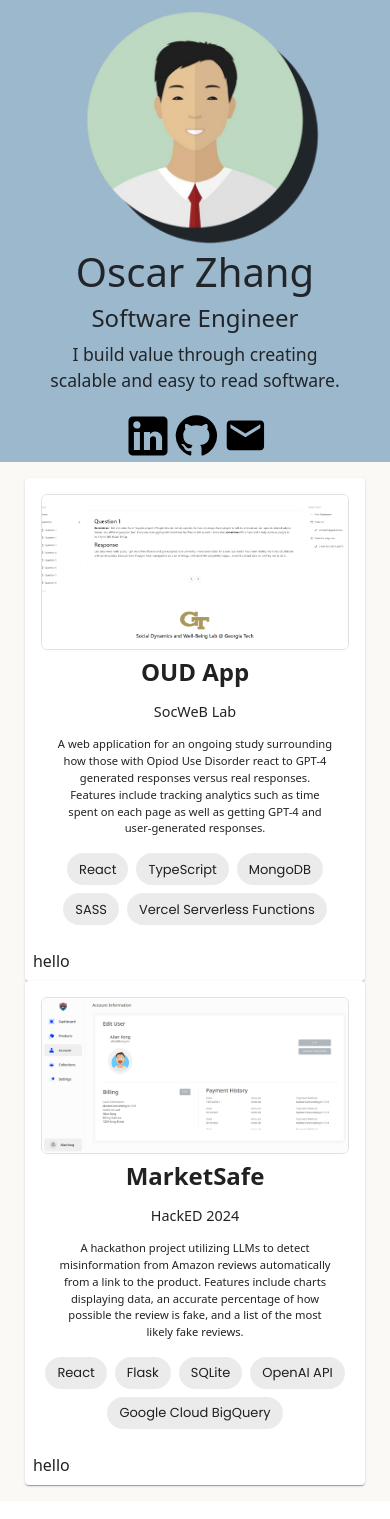
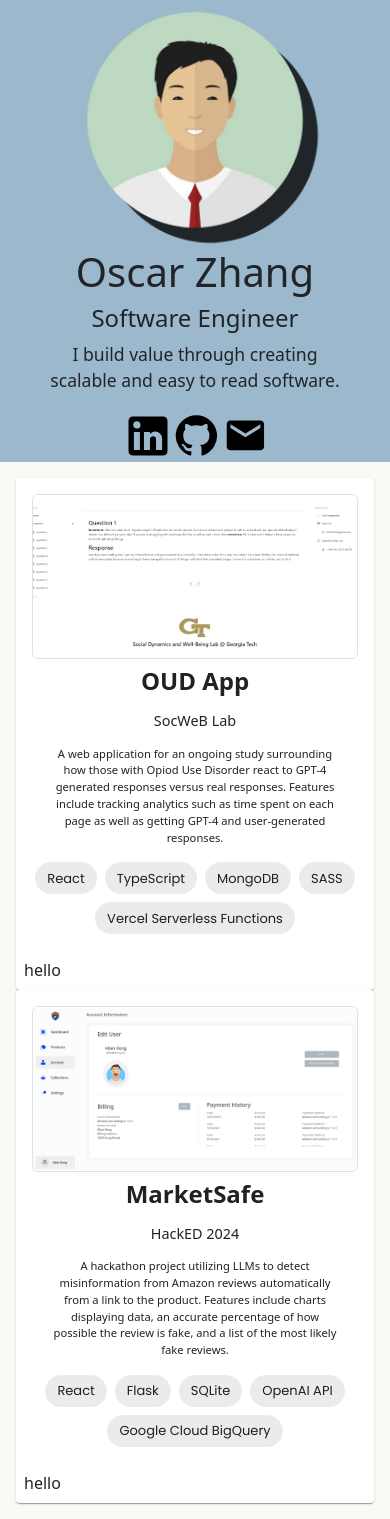
Before and after one commit to oscarzhang228/Portfolio-OZ, a React (Vite) app: page / in a window 390 px wide. Built offline with nearby package versions, Linux system fonts and the light colour scheme.

Commit message:
change width for project container to flex-basis

```diff
--- a/src/components/ProjectsBar/ProjectsBar.module.scss
+++ b/src/components/ProjectsBar/ProjectsBar.module.scss
@@ -38,13 +38,13 @@
 }
 
 .ProjectsBar-ProjectContainer {
-  width: 30%;
+  flex-basis: 33%;
   // tabs and small laptops
   @media screen and (max-width: 1025px) {
-    width: 45%;
+    flex-basis: 50%;
   }
   // for mobile and small tablets
   @media screen and (max-width: 576px) {
-    width: 95%;
+    flex-basis: 100%;
   }
 }
```
